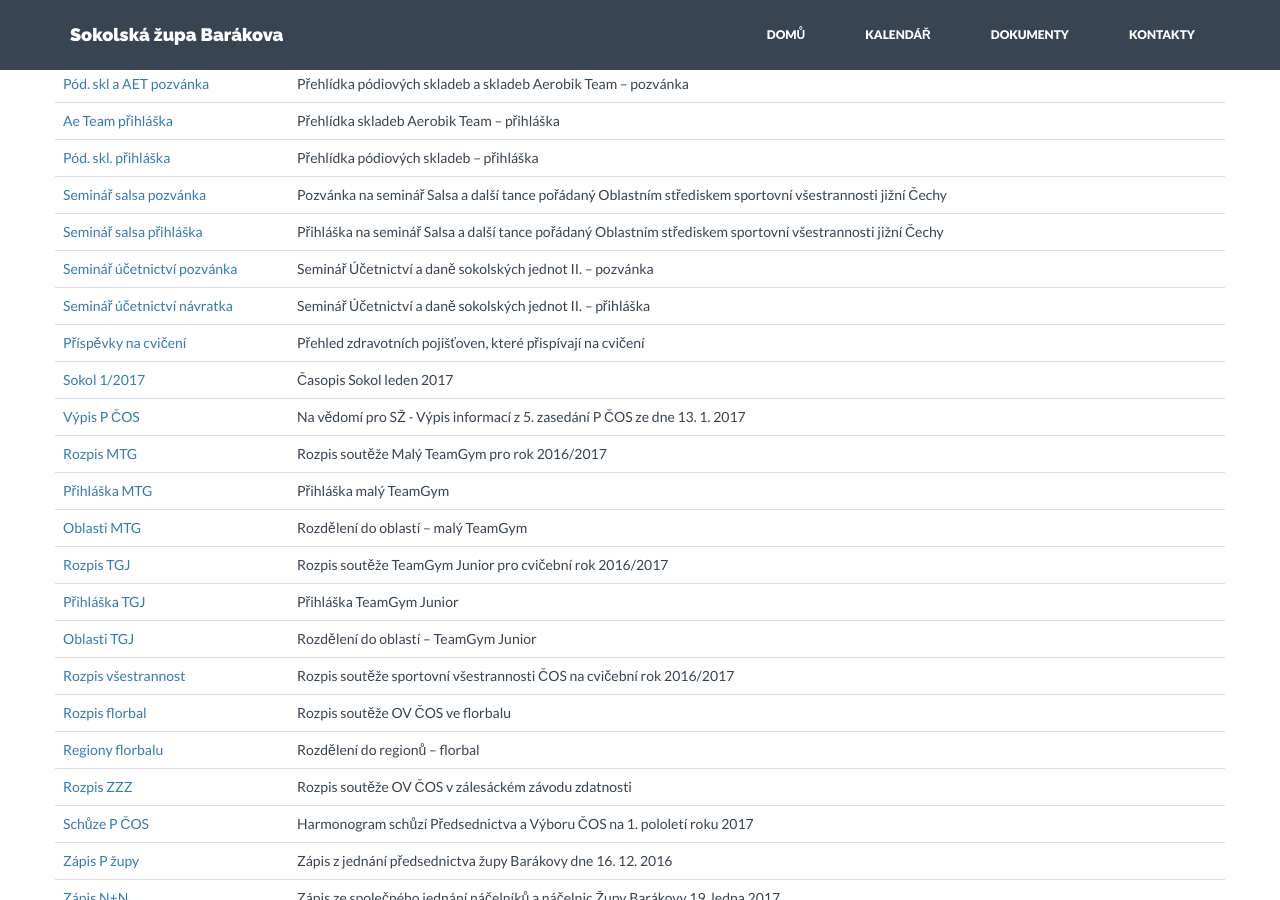
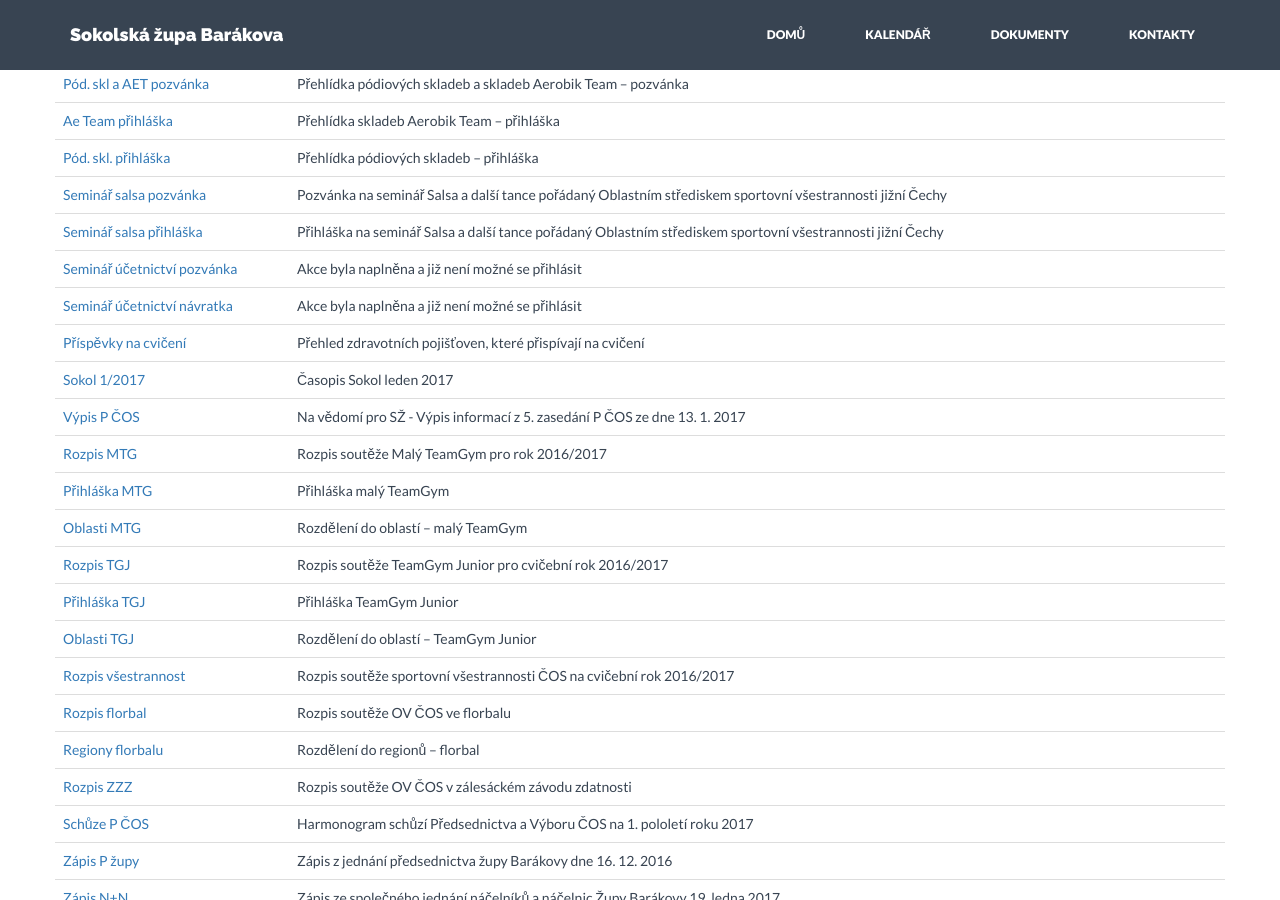
Before and after one commit to milanhybner/zbarakova.cz, a Jekyll site: the page built from dokumenty.md, in a window 1280 px wide and 900 px high, scrolled down 307 px. Built offline with Jekyll 4.4.1, drawn with Linux system fonts in a browser that asks for light colours; nearby versions of some CDN libraries.

Commit message:
Seminář účetnictví byl naplněn
Informace na stránkách dokumentů a akcí byly aktualizovány, byly odstraněny odkazy na pozvánku a přihlášku.

```diff
--- a/_data/akce.yaml
+++ b/_data/akce.yaml
@@ -230,8 +230,8 @@
   druh: setkání
 
 - datum: 2017-02-28
-  nazev: Seminář Účetnictví a daně sokolských jednot II. (Praha)
-  url: https://drive.google.com/open?id=0B0w6gDorCVUkTHJLTXBfNFVHVDQxc0ZPMWdPUTlUYzFoRlJj
+  nazev: Seminář Účetnictví a daně sokolských jednot II. (Praha) <b><i>Naplněno</i></b>
+  url:
   druh: seminář
 
 - datum: 2017-03-04
--- a/_data/dokumenty.yaml
+++ b/_data/dokumenty.yaml
@@ -27,12 +27,12 @@
   popis: Přihláška na seminář Salsa a další tance pořádaný Oblastním střediskem sportovní všestrannosti jižní Čechy
 
 - nazev: Seminář účetnictví pozvánka
-  url: https://drive.google.com/open?id=0B0w6gDorCVUkTHJLTXBfNFVHVDQxc0ZPMWdPUTlUYzFoRlJj
-  popis: Seminář Účetnictví a daně sokolských jednot II. – pozvánka
+  url:
+  popis: Akce byla naplněna a již není možné se přihlásit
 
 - nazev: Seminář účetnictví návratka
-  url: https://drive.google.com/open?id=0B0w6gDorCVUkVnJGUDg4MGQ1TmhKd3E4OGpSUFpJRGdOZ3RN
-  popis: Seminář Účetnictví a daně sokolských jednot II. – přihláška
+  url:
+  popis: Akce byla naplněna a již není možné se přihlásit
 
 - nazev: Příspěvky na cvičení
   url: https://www.sokol.cz/sokol/index.php?action=zobrazdokument&typdok=1&iddok=3461
```
